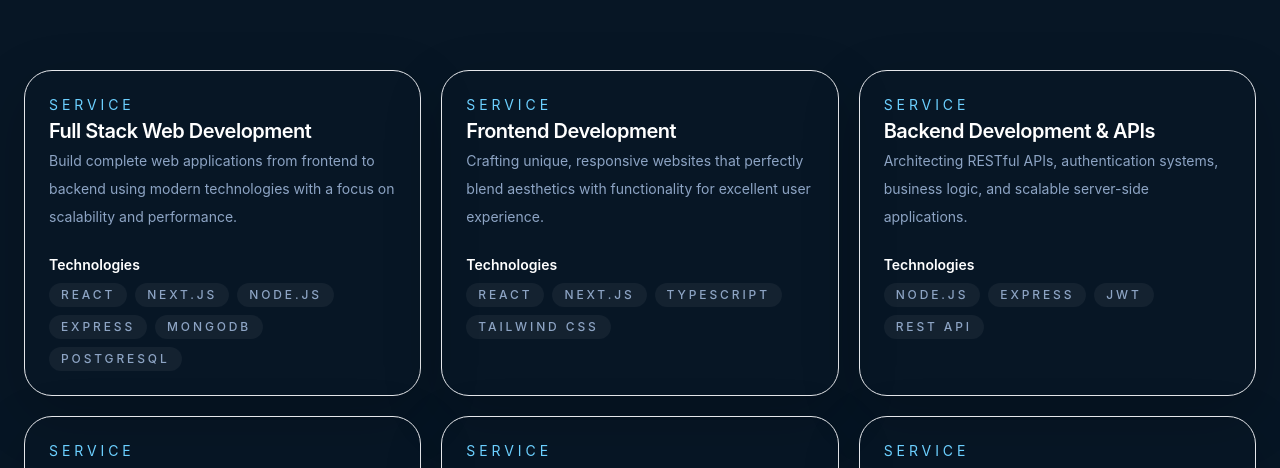
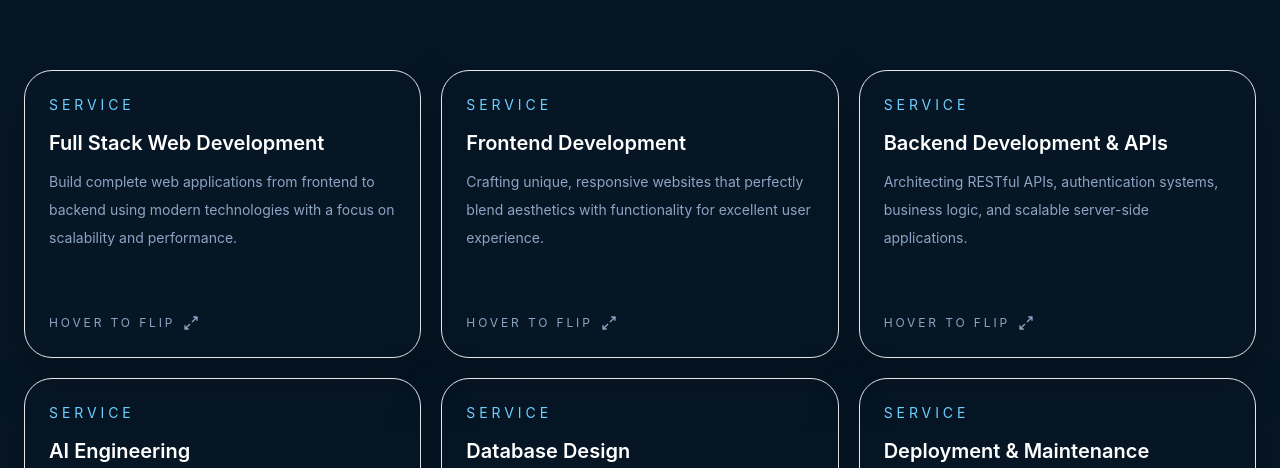
Before and after one commit to Emmyframe/my-portfolio, a React (Vite) app: page /services in a window 1280 px wide. Shown: the part 484-952 px from the top of the page. Built offline with nearby package versions, Linux system fonts and the light colour scheme; no server answers.

Commit message:
Add flip cards to Services section

```diff
--- a/src/components/sections/ServicesSection.tsx
+++ b/src/components/sections/ServicesSection.tsx
@@ -1,4 +1,3 @@
-import { Card, CardHeader, CardTitle, CardDescription, CardContent } from '@/components/ui/card'
 import { Badge } from '@/components/ui/badge'
 
 const services = [
@@ -46,23 +45,40 @@ export function ServicesSection() {
       <div className="container mx-auto">
         <div className="mt-12 grid gap-5 lg:grid-cols-2 xl:grid-cols-3">
           {services.map((service) => (
-            <Card key={service.title}>
-              <CardHeader>
-                <p className="text-sm uppercase tracking-[0.28em] text-accent">Service</p>
-                <CardTitle className="mt-4">{service.title}</CardTitle>
-                <CardDescription className="mt-3">{service.description}</CardDescription>
-              </CardHeader>
-              <CardContent>
-                <div className="space-y-2">
-                  <p className="text-sm font-semibold text-white">Technologies</p>
-                  <div className="flex flex-wrap gap-2">
+            <div
+              key={service.title}
+              className="group h-72 [perspective:1400px]"
+            >
+              <div className="relative h-full w-full transition-transform duration-700 [transform-style:preserve-3d] group-hover:[transform:rotateY(180deg)]">
+                {/* Front face */}
+                <div className="absolute inset-0 flex flex-col rounded-[1.75rem] border border-border/20 bg-bg-elevated/90 p-6 shadow-soft [backface-visibility:hidden]">
+                  <p className="text-sm uppercase tracking-[0.28em] text-accent">Service</p>
+                  <h3 className="mt-4 text-xl font-semibold leading-tight text-white">{service.title}</h3>
+                  <p className="mt-3 text-sm leading-7 text-text-muted">{service.description}</p>
+                  <div className="mt-auto pt-4">
+                    <span className="inline-flex items-center gap-2 text-xs uppercase tracking-[0.24em] text-text-muted transition group-hover:text-accent">
+                      Hover to flip
+                      <svg className="h-4 w-4" fill="none" viewBox="0 0 24 24" stroke="currentColor" strokeWidth={2}>
+                        <path strokeLinecap="round" strokeLinejoin="round" d="M16 3h5v5M21 3l-7 7M8 21H3v-5M3 21l7-7" />
+                      </svg>
+                    </span>
+                  </div>
+                </div>
+
+                {/* Back face */}
+                <div className="absolute inset-0 flex flex-col items-center justify-center gap-4 rounded-[1.75rem] border border-accent/30 bg-gradient-to-br from-slate-900 via-slate-800 to-slate-950 p-6 shadow-soft [backface-visibility:hidden] [transform:rotateY(180deg)]">
+                  <p className="text-sm uppercase tracking-[0.28em] text-accent">Technologies</p>
+                  <div className="flex flex-wrap justify-center gap-2">
                     {service.items.map((item) => (
-                      <Badge key={item}>{item}</Badge>
+                      <Badge key={item} variant="accent">{item}</Badge>
                     ))}
                   </div>
+                  <p className="mt-2 text-center text-xs uppercase tracking-[0.24em] text-text-muted">
+                    {service.title}
+                  </p>
                 </div>
-              </CardContent>
-            </Card>
+              </div>
+            </div>
           ))}
         </div>
       </div>
```
